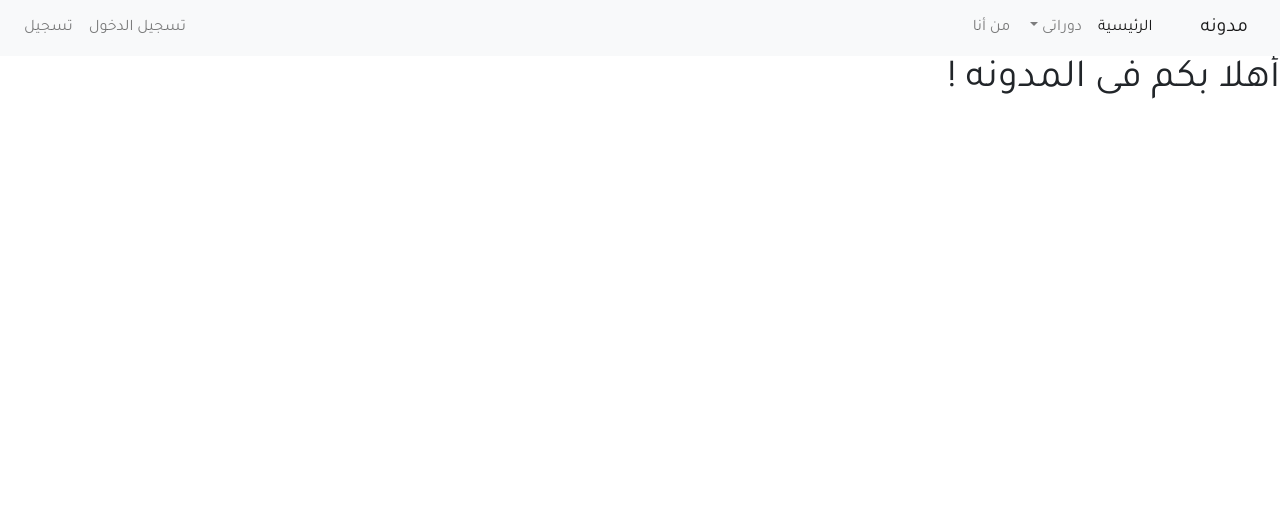
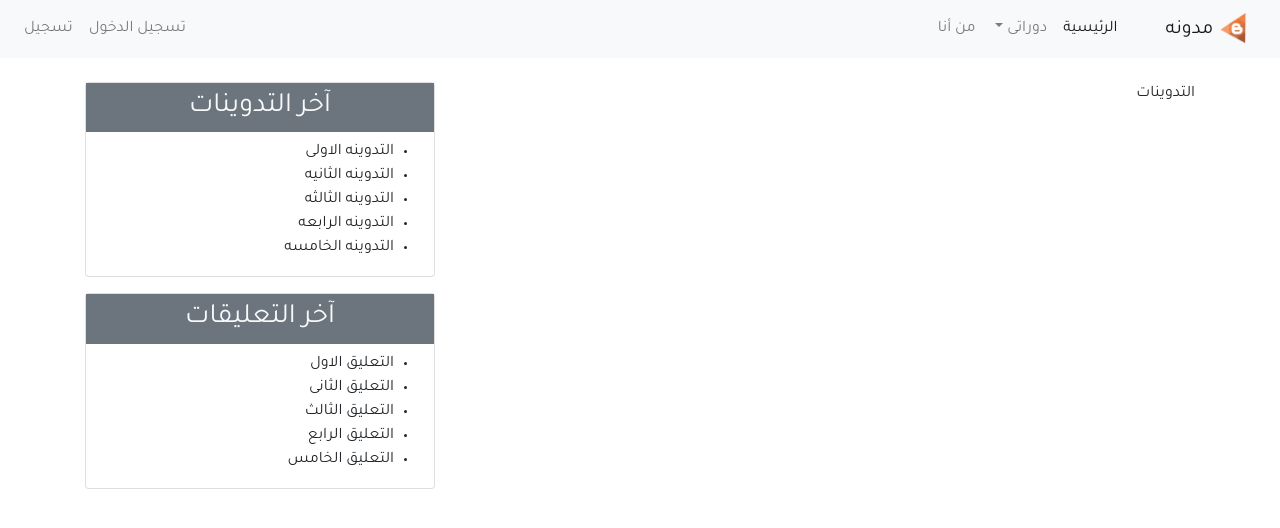
Before and after one commit to Mohamedghalab/Mohamedghalab, a Django app: page / in a window 1280 px wide. Shown: the top 528 px of the page. Run offline with Django 3.2, Linux system fonts and the light colour scheme; some libraries are stand-ins or nearby versions.

Commit message:
section added to template

```diff
--- a/src/blog/templates/blog/index.html
+++ b/src/blog/templates/blog/index.html
@@ -11,8 +11,11 @@
 </head>
 <body>
     <header>
+      <!--start Navbar-->
         <nav class="navbar navbar-expand-lg navbar-light bg-light">
-            <a class="navbar-brand" href="#">مدونه</a>
+            <a class="navbar-brand" href="#">
+              <img src="{% static 'blog/images/blog-logo.png' %}" alt="" width="30">
+              مدونه</a>
             <button class="navbar-toggler" type="button" data-toggle="collapse" data-target="#navbarSupportedContent" aria-controls="navbarSupportedContent" aria-expanded="false" aria-label="Toggle navigation">
               <span class="navbar-toggler-icon"></span>
             </button>
@@ -43,11 +46,45 @@
               </ul>
             </div>
         </nav>
+        <!--end Navbar-->
     </header>
 
-    <div>
-        <h1><i class="fas fa-home"></i>أهلا بكم فى المدونه !</h1>
-    </div>
+    <section>
+      <div class="container">
+          <div class="row mt-4">
+              <div class="col-md-8">
+                التدوينات
+              </div>
+              <div class="col-md-4">
+                  <div class="card mb-3">
+                      <h3 class="text-center bg-secondary text-light p-2">آخر التدوينات</h3>
+                      <ul>
+                        <li>التدوينه الاولى</li>
+                        <li>التدوينه الثانيه</li>
+                        <li>التدوينه الثالثه</li>
+                        <li>التدوينه الرابعه</li>
+                        <li>التدوينه الخامسه</li>
+                      </ul>
+
+                  </div>
+                  <div class="card mb-3">
+                      <h3 class="text-center bg-secondary text-light p-2">آخر التعليقات</h3>
+                      <ul>
+                        <li>التعليق الاول</li>
+                        <li>التعليق الثانى</li>
+                        <li>التعليق الثالث</li>
+                        <li>التعليق الرابع</li>
+                        <li>التعليق الخامس</li>
+                      </ul>
+
+                  </div>
+              </div>
+          </div>
+      </div>
+    </section>
+
+
+
     <script src="{% static 'blog/js/jquery-3.4.1.slim.min.js' %}"></script>
     <script src="{% static 'blog/js/popper.min.js' %}"></script>
     <script src="{% static 'blog/js/bootstrap.min.js' %}"></script>
```
